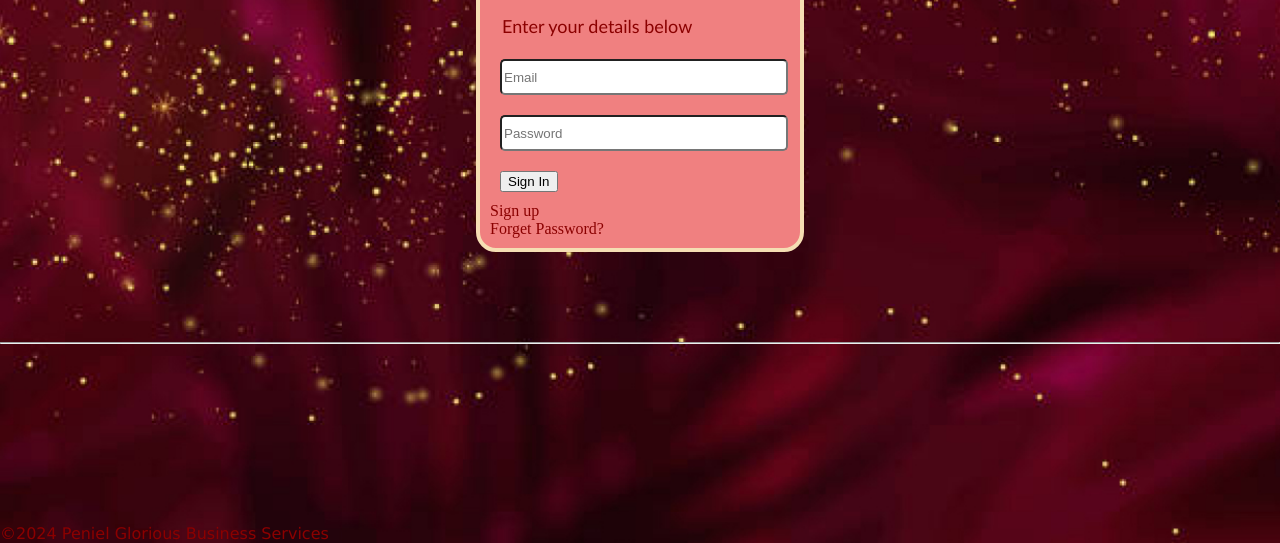
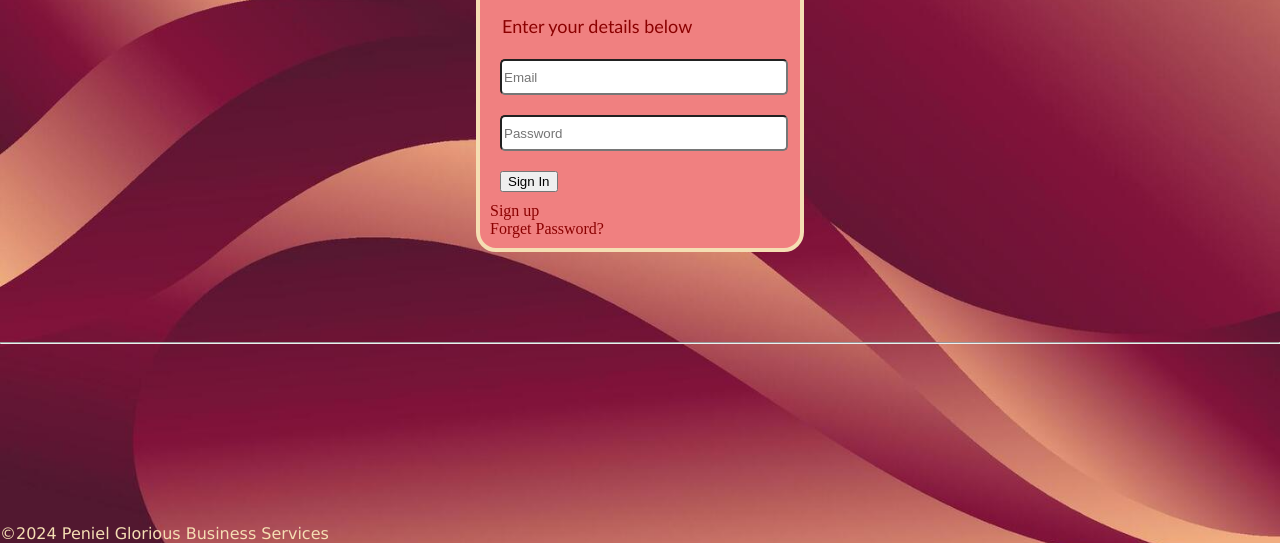
Before and after one commit to Akua1039/T4G_Project, a plain HTML site: page pages/login.html in a window 1280 px wide. Shown: the part 257-800 px from the top of the page. Drawn offline with Linux system fonts and the light colour scheme.

Commit message:
added files

```diff
--- a/src/style.css
+++ b/src/style.css
@@ -289,7 +289,7 @@ footer{
     bottom: 0;
 }
 .footer{
-    color: darkred;
+    color: wheat;
     font-family: Verdana, Geneva, Tahoma, sans-serif;
     position: absolute;
     bottom: 0;
@@ -398,7 +398,7 @@ footer{
     } */
 .login_bac{
     position: relative;
-    background-image: url(../images/image\ 23.jpg);
+    background-image: url(../images/login\ page\ background\ 2.jpg);
     background-repeat: no-repeat;
     background-position: center;
     background-size: cover;
```
Also changed, not shown: images/login page background 1.jpg (added), images/login page background 2.jpg (added), images/login page background.jpg (added).
